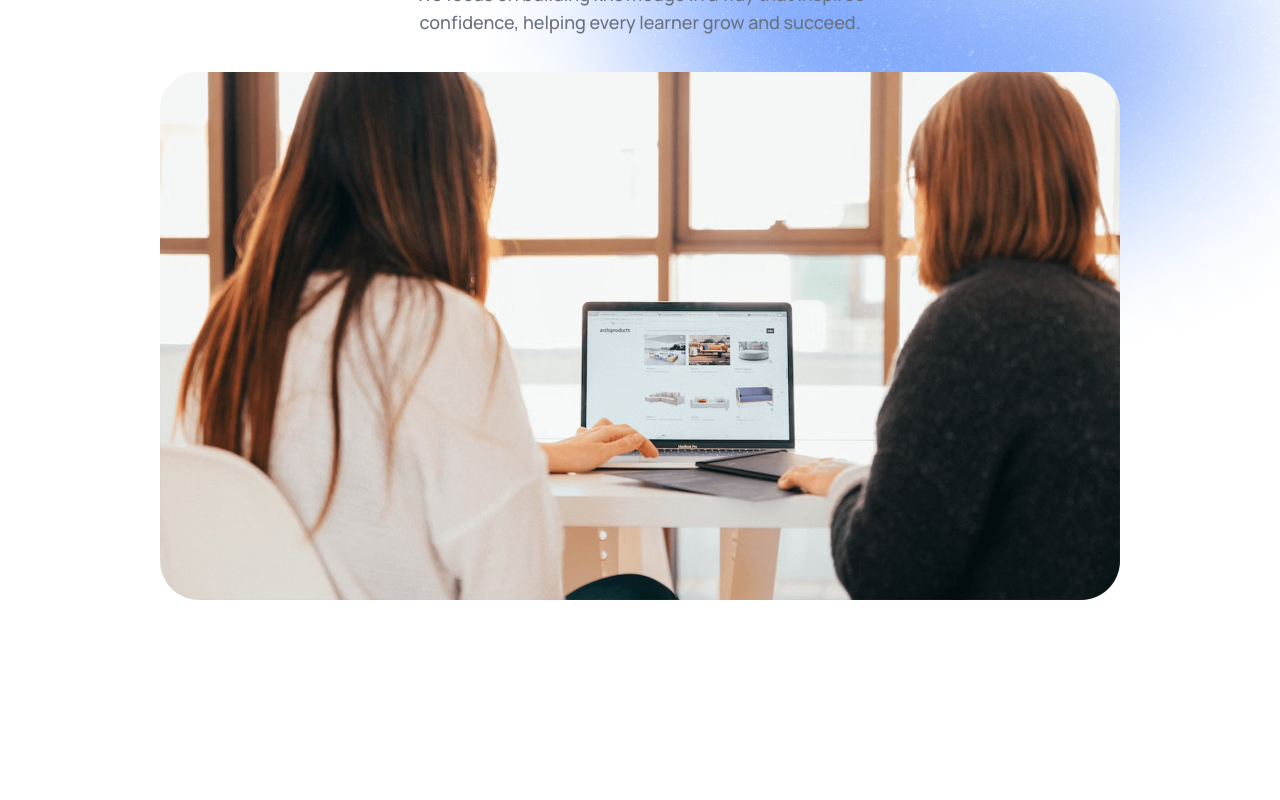
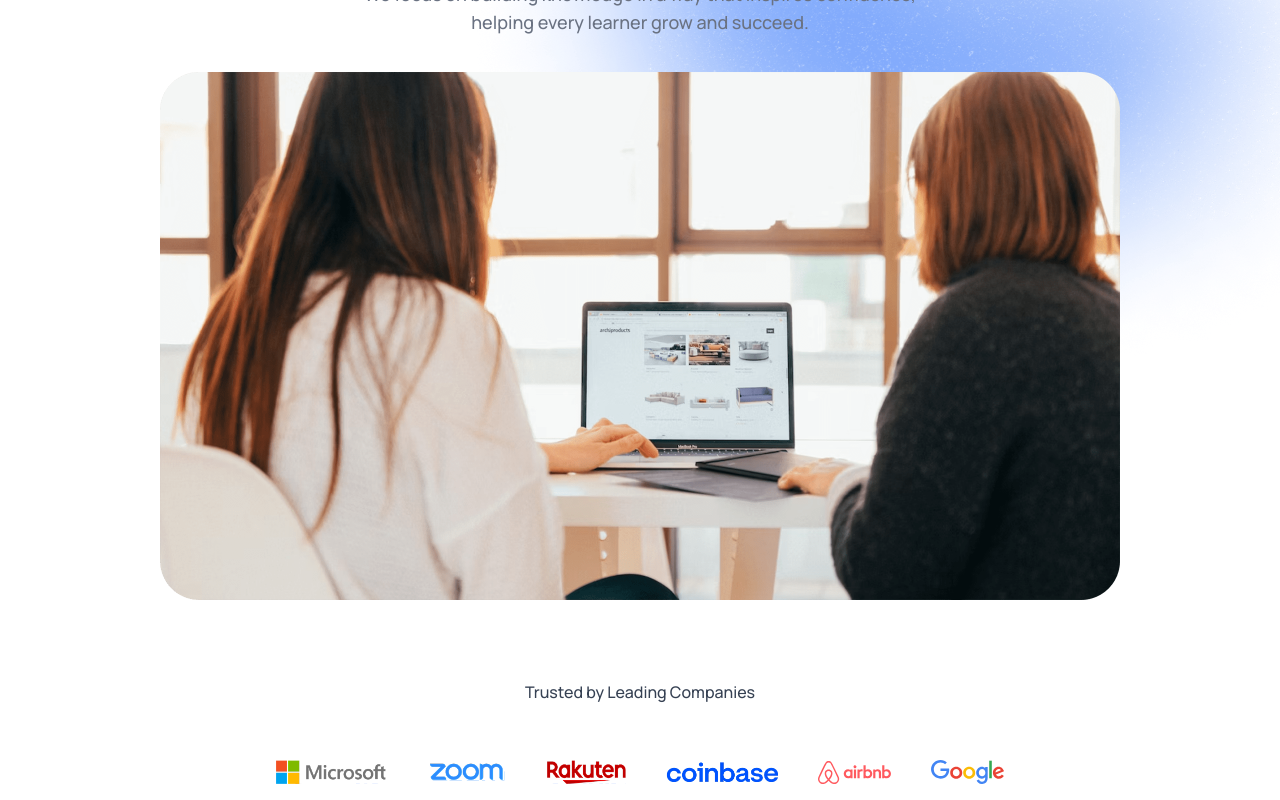
Before and after one commit to natitam1/tnt_ethiopia, a React (Vite) app: page / in a window 1280 px wide. Shown: the part 539-1339 px from the top of the page. Before the commit the page ends 1219 px from the top, so only its background shows below. Built offline with nearby package versions, Linux system fonts and the light colour scheme.

Commit message:
Add trusted by component

```diff
--- a/src/App.jsx
+++ b/src/App.jsx
@@ -1,6 +1,7 @@
 import React, { useState } from "react";
 import Navbar from "./components/Navbar";
 import Hero from "./components/Hero";
+import TrustedBy from "./components/TrustedBy";
 
 const App = () => {
   const [theme, setTheme] = useState(
@@ -10,6 +11,7 @@
     <div className="dark:bg-black relative">
       <Navbar theme={theme} setTheme={setTheme} />
       <Hero />
+      <TrustedBy />
     </div>
   );
 };
--- a/src/components/Hero.jsx
+++ b/src/components/Hero.jsx
@@ -22,7 +22,7 @@
         </span>
         .
       </h1>
-      <p className="text-sm sm:text-lg font-medium text-gray-500 dark:text-white/75 max-w-4/5 sm:max-w-lg pb-3">
+      <p className="text-sm sm:text-lg font-medium text-gray-500 dark:text-white/75 max-w-4/5 sm:max-w-xl pb-3">
         We focus on building knowledge in a way that inspires confidence,
         helping every learner grow and succeed.
       </p>
--- /dev/null
+++ b/src/components/TrustedBy.jsx
@@ -0,0 +1,22 @@
+import React from "react";
+import { company_logos } from "../assets/assets";
+
+const TrustedBy = () => {
+  return (
+    <div className="flex flex-col items-center px-4 sm:px-12 lg:px-24 xl:px-40 gap-10 text-gray-700 dark:text-white/80">
+      <h3 className="font-semibold">Trusted by Leading Companies</h3>
+      <div className="flex items-center justify-center flex-wrap gap-10 m-4">
+        {company_logos.map((logo, index) => (
+          <img
+            key={index}
+            className="max-h-5 sm:max-h-6 dark:drop-shadow-xl"
+            src={logo}
+            alt=""
+          />
+        ))}
+      </div>
+    </div>
+  );
+};
+
+export default TrustedBy;
```
Also changed, not shown: src/assets/logo.svg.
